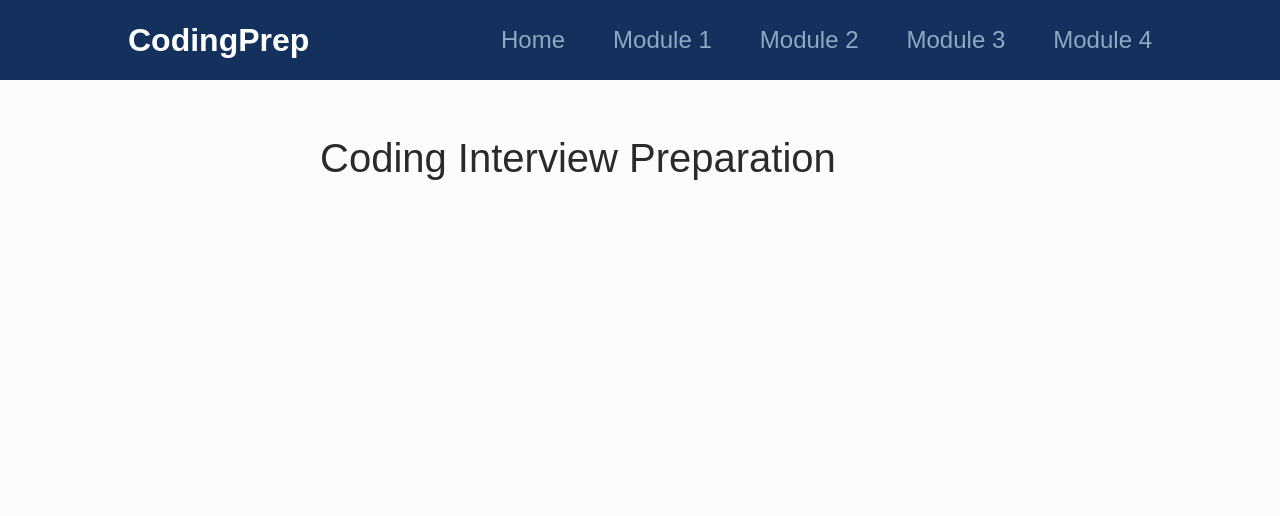
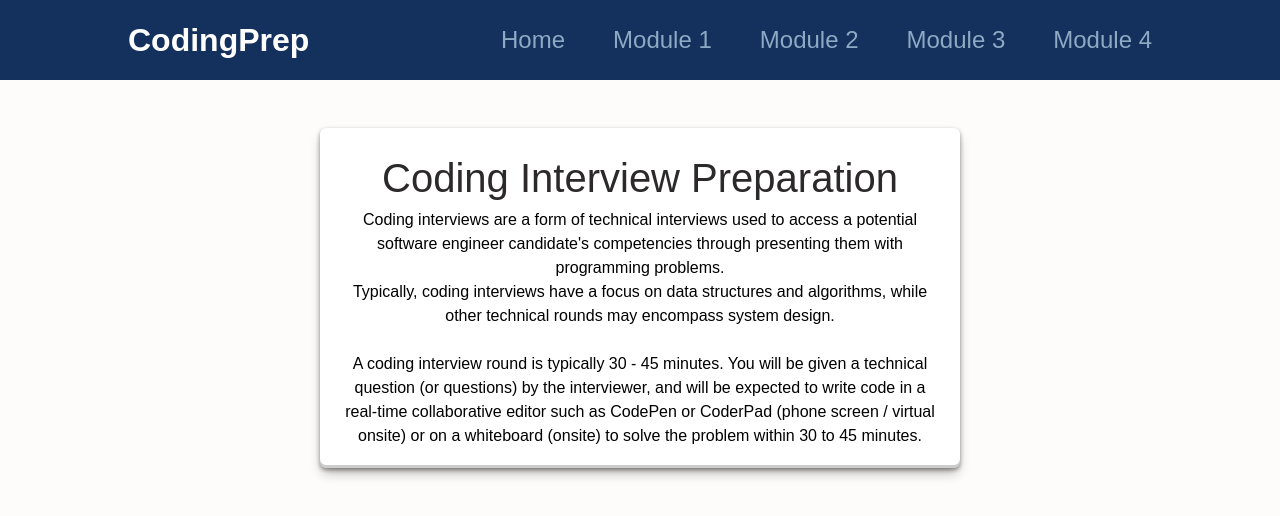
Before and after one commit to Tanushree227/coding_preparation, a React (Create React App) app: page / in a window 1280 px wide. Shown: the top 516 px of the page. Built offline with nearby package versions, Linux system fonts and the light colour scheme.

Commit message:
added content for home component

```diff
--- a/src/pages/Home.js
+++ b/src/pages/Home.js
@@ -1,9 +1,29 @@
-import React from 'react'
+import React from "react";
+import Card from "../components/ui/Card";
 
 export default function Home() {
   return (
-    <div>
+    <Card>
+      <div className="p-5 text-center">
         <h1>Coding Interview Preparation</h1>
-    </div>
-  )
+        <p>
+          Coding interviews are a form of technical interviews used to access a
+          potential software engineer candidate's competencies through
+          presenting them with programming problems.
+        </p>
+        <p>
+          Typically, coding interviews have a focus on data structures and
+          algorithms, while other technical rounds may encompass system design.
+        </p>
+        <br />
+        <p>
+          A coding interview round is typically 30 - 45 minutes. You will be
+          given a technical question (or questions) by the interviewer, and will
+          be expected to write code in a real-time collaborative editor such as
+          CodePen or CoderPad (phone screen / virtual onsite) or on a whiteboard
+          (onsite) to solve the problem within 30 to 45 minutes.
+        </p>
+      </div>
+    </Card>
+  );
 }
```
